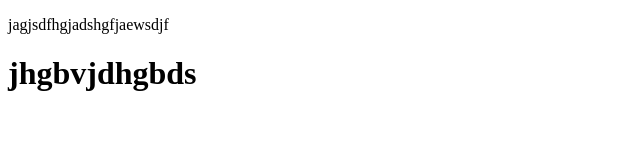
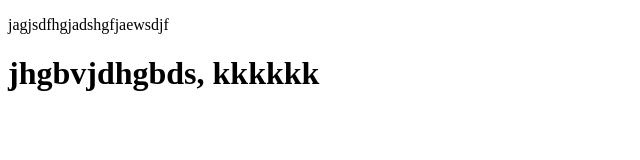
Before and after one commit to hocdichoiitthoi/git-demo, a plain HTML site: page about.html in a window 1280 px wide. Shown: the whole page, without its empty margins (0-640 px from the left). Drawn offline with Linux system fonts and the light colour scheme.

Commit message:
sua file de tao conf

```diff
--- a/about.html
+++ b/about.html
@@ -7,6 +7,6 @@
 </head>
 <body>
     <p>jagjsdfhgjadshgfjaewsdjf</p>
-    <h1>jhgbvjdhgbds</h1>
+    <h1>jhgbvjdhgbds, kkkkkk</h1>
 </body>
 </html>
```
